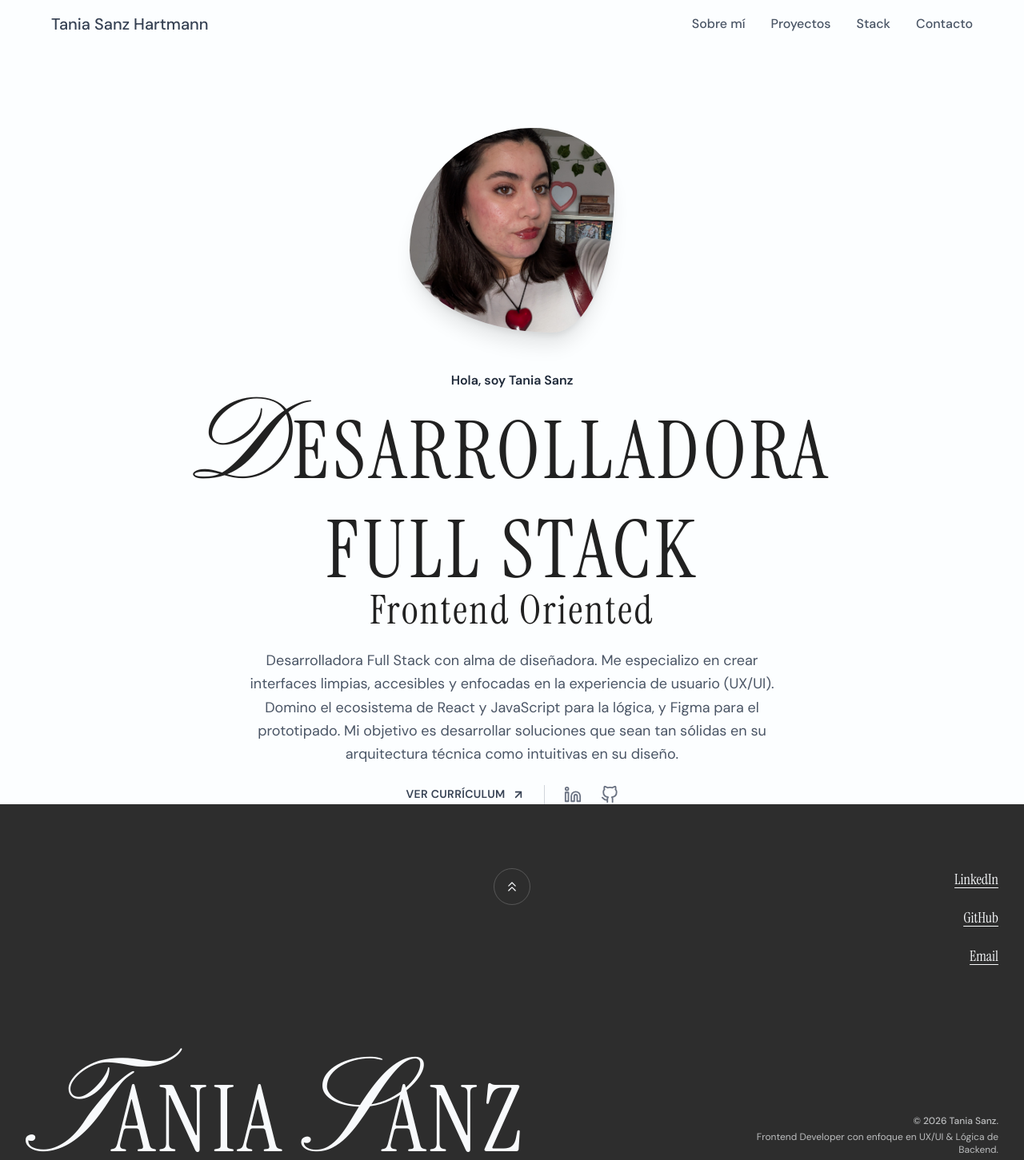
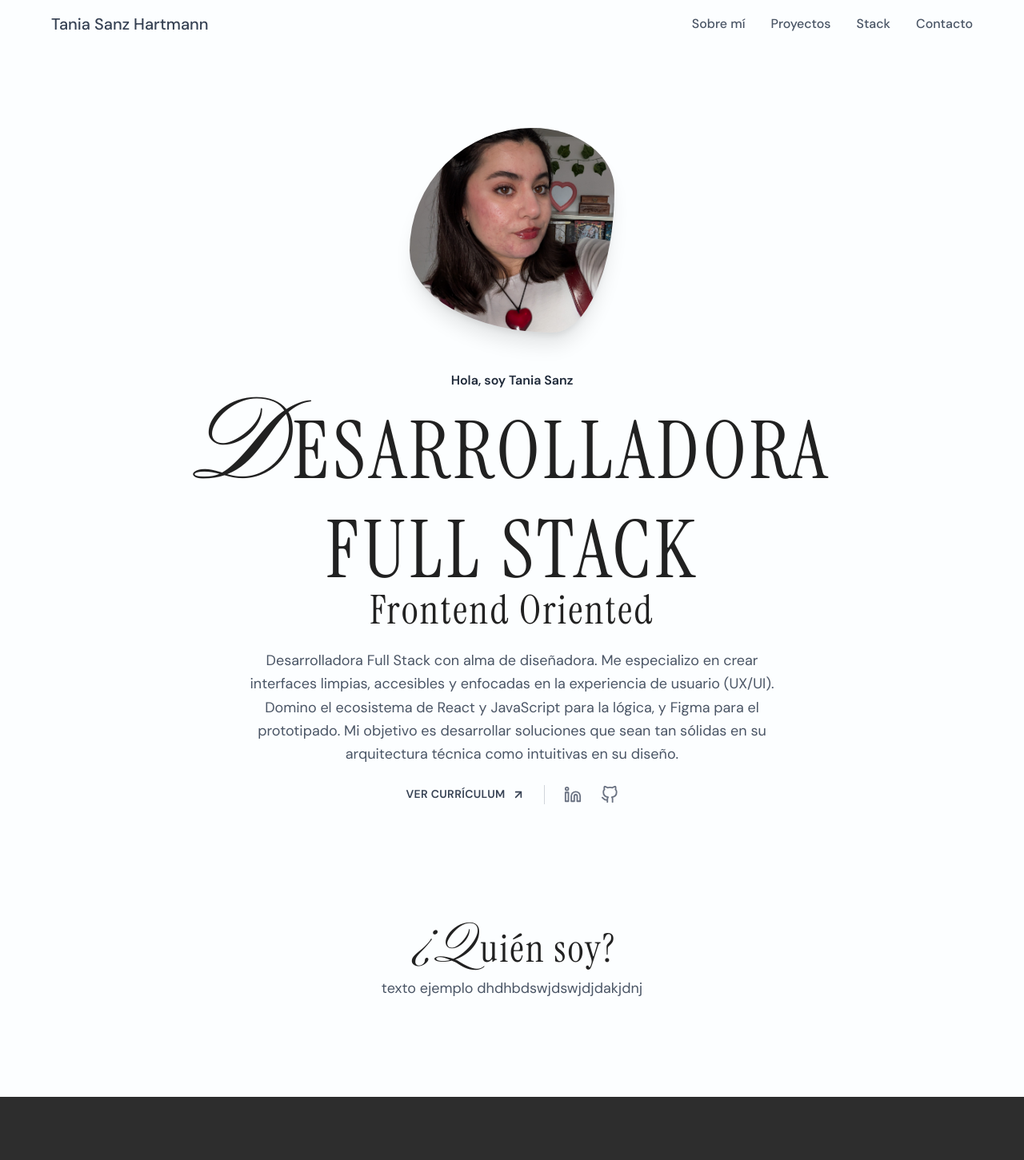
Before and after one commit to taniasanzh/tania-sanz-portfolio, a React (Vite) app: page / in a window 1280 px wide. Shown: the top 1451 px of the page at 80% size. Built offline with nearby package versions, Linux system fonts and the light colour scheme.

Commit message:
feat: nueva section About, ajustar estilos Hero.

```diff
--- a/src/App.jsx
+++ b/src/App.jsx
@@ -1,6 +1,7 @@
 import Footer from './components/layout/Footer';
 import Hero from './components/sections/Hero';
 import Navbar from './components/layout/Navbar';
+import About from './components/sections/About';
 
 function App() {
   return (
@@ -9,6 +10,7 @@ function App() {
       <main className="grow flex items-center justify-center pt-20">
       </main>
       <Hero/>
+      <About/>
       <Footer />
     </div>
   )
--- /dev/null
+++ b/src/components/sections/About.jsx
@@ -0,0 +1,25 @@
+export default function About() {
+    return (
+        <section id="about" className="relative w-full flex flex-col items-center px-8 pb-30">
+            {/* col 1 */}
+            <div className="w-full max-w-7xl mx-auto grid grid-cols-1 2xl:grid-cols-2 gap-12 2xl:gap-8 items-center">
+                <div className="flex flex-col text-center 2xl:text-left z-10 order-2 2xl:order-1">
+                    <h2 className="flex justify-center 2xl:justify-start items-baseline text-5xl md:text-6xl lg:text-5xl tracking-tight leading-none">
+                        <span className="font-script text-[1.5em] pr-2 2xl:pr-2">¿Q</span>
+                        <span className="font-serif tracking-wider">uién soy?</span>
+                    </h2>
+                    <div className="w-full max-w-2xl mx-auto 2xl:mx-0">
+                        <p className="text-gray-600 text-base md:text-lg leading-relaxed">
+                            texto ejemplo dhdhbdswjdswjdjdakjdnj
+                        </p>
+                    </div>
+                </div>
+
+                {/* col 2 */}
+                <div className="flex justify-center items-center order-1 2xl:order-2">
+
+                </div>
+            </div>
+        </section>
+    );
+}
--- a/src/components/sections/Hero.jsx
+++ b/src/components/sections/Hero.jsx
@@ -1,6 +1,6 @@
 export default function Hero() {
     return (
-        <section id="hero" className="relative w-full min-h-screen flex flex-col items-center px-8 2xl:px-16 pt-20">
+        <section id="hero" className="relative w-full flex flex-col items-center px-8 2xl:px-16 pt-20 pb-24 2xl:pb-70">
             {/* col 1 */}
             <div className="w-full max-w-7xl mx-auto grid grid-cols-1 2xl:grid-cols-2 gap-12 2xl:gap-8 items-center">
                 <div className="relative flex flex-col text-center 2xl:text-left z-10 order-2 2xl:order-1">
```
